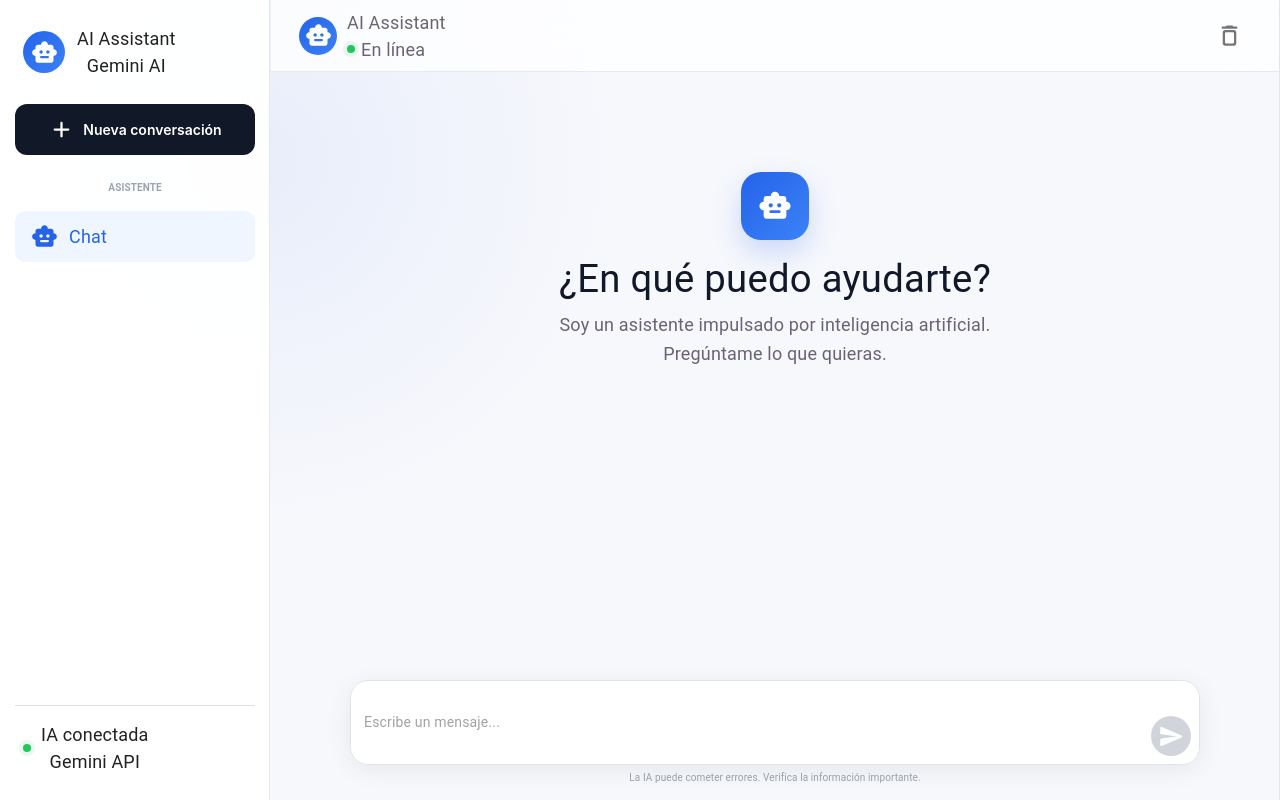
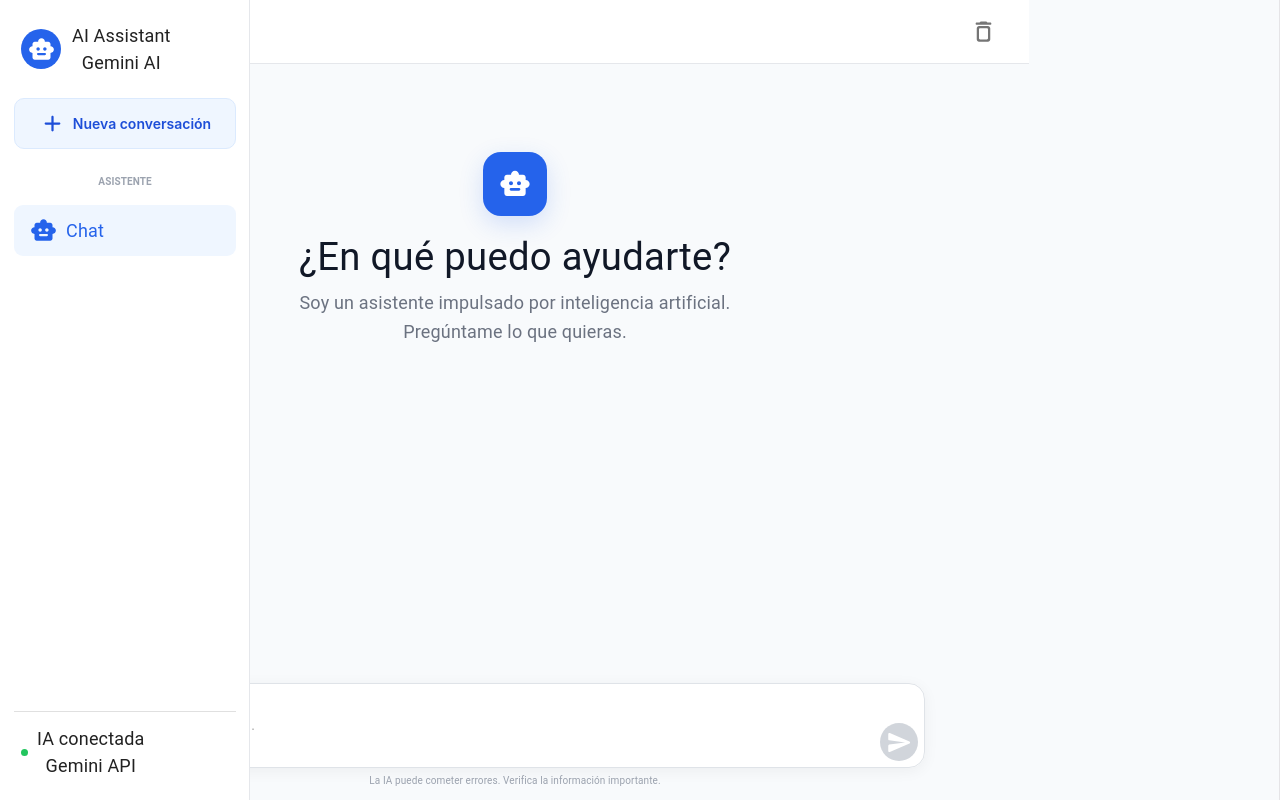
Before and after one commit to Patogol35/Fbot, a React app: page / in a window 1280 px wide. Built offline with nearby package versions, Linux system fonts and the light colour scheme; the HTML template or start-up script is replaced by a standard one.

Commit message:
Update Chat.css

```diff
--- a/src/components/Chat.css
+++ b/src/components/Chat.css
@@ -4,7 +4,6 @@ body,
     width: 100%;
     height: 100%;
     margin: 0;
-    padding: 0;
 }
 
 .chat-page {
@@ -12,44 +11,43 @@ body,
     height: 100vh;
     display: flex;
     overflow: hidden;
-    background: radial-gradient(circle at 20% 20%, rgba(37,99,235,.07), transparent 30%), #f7f8fc;
+    background: #f8fafc;
 }
 
 /* SIDEBAR */
 
 .chat-drawer .MuiDrawer-paper {
-    width: 270px;
+    width: 250px;
     box-sizing: border-box;
-    border-right: 1px solid #e7e8ef;
-    background: rgba(255,255,255,.94);
-    backdrop-filter: blur(20px);
+    border-right: 1px solid #e5e7eb;
+    background: #ffffff;
 }
 
 .sidebar {
-    width: 270px;
+    width: 250px;
     height: 100%;
     display: flex;
     flex-direction: column;
-    padding: 20px 15px;
+    padding: 18px 14px;
     box-sizing: border-box;
 }
 
 .sidebar-logo {
     display: flex;
     align-items: center;
-    gap: 12px;
-    padding: 5px 8px 25px;
+    gap: 11px;
+    padding: 4px 7px 22px;
 }
 
 .sidebar-avatar,
 .topbar-avatar,
 .message-avatar {
-    background: linear-gradient(135deg, #2563eb, #3b82f6) !important;
+    background: #2563eb !important;
 }
 
 .sidebar-avatar {
-    width: 42px !important;
-    height: 42px !important;
+    width: 40px !important;
+    height: 40px !important;
 }
 
 .new-chat-button {
@@ -57,12 +55,12 @@ body,
     display: flex;
     align-items: center;
     justify-content: center;
-    gap: 8px;
-    padding: 12px;
-    border: 0;
-    border-radius: 12px;
-    background: #111827;
-    color: white;
+    gap: 7px;
+    padding: 11px;
+    border: 1px solid #dbeafe;
+    border-radius: 10px;
+    background: #eff6ff;
+    color: #1d4ed8;
     font-size: 14px;
     font-weight: 600;
     cursor: pointer;
@@ -70,21 +68,21 @@ body,
 }
 
 .new-chat-button:hover {
-    background: #1f2937;
-    transform: translateY(-1px);
+    background: #dbeafe;
 }
 
 .sidebar-section-title {
-    margin: 25px 10px 8px !important;
+    margin: 25px 9px 8px !important;
     font-size: 10px !important;
     font-weight: 700 !important;
-    letter-spacing: 1px;
+    letter-spacing: .8px;
     color: #9ca3af;
 }
 
 .sidebar .MuiListItemButton-root {
-    border-radius: 10px;
+    min-height: 42px;
     margin-bottom: 3px;
+    border-radius: 9px;
     color: #4b5563;
 }
 
@@ -98,7 +96,7 @@ body,
 }
 
 .sidebar .MuiListItemIcon-root {
-    min-width: 38px;
+    min-width: 36px;
     color: #6b7280;
 }
 
@@ -109,84 +107,78 @@ body,
 .sidebar-status {
     display: flex;
     align-items: center;
-    gap: 10px;
-    padding: 15px 8px 5px;
+    gap: 9px;
+    padding: 13px 7px 3px;
 }
 
 .online-dot {
-    width: 8px;
-    height: 8px;
-    display: inline-block;
+    width: 7px;
+    height: 7px;
+    flex-shrink: 0;
     border-radius: 50%;
     background: #22c55e;
-    box-shadow: 0 0 0 4px rgba(34,197,94,.1);
 }
 
 /* MAIN */
 
 .chat-main {
-    width: calc(100% - 270px);
+    width: calc(100% - 250px);
     height: 100vh;
     min-width: 0;
-    min-height: 0;
-    margin-left: 270px;
     display: flex;
     flex-direction: column;
-    box-sizing: border-box;
 }
 
+/* TOPBAR */
+
 .chat-topbar {
-    height: 72px;
+    height: 64px;
     flex-shrink: 0;
     display: flex;
     align-items: center;
-    padding: 0 28px;
-    background: rgba(255,255,255,.78);
-    border-bottom: 1px solid #e8e9ef;
-    backdrop-filter: blur(20px);
+    padding: 0 24px;
+    border-bottom: 1px solid #e5e7eb;
+    background: rgba(255,255,255,.9);
+    backdrop-filter: blur(12px);
 }
 
-.topbar-info,
+.topbar-info {
+    display: flex;
+    align-items: center;
+    gap: 10px;
+}
+
+.topbar-avatar {
+    width: 36px !important;
+    height: 36px !important;
+}
+
 .online-status {
     display: flex;
     align-items: center;
+    gap: 5px;
 }
 
-.topbar-info {
-    gap: 10px;
-}
-
-.online-status {
-    gap: 6px;
-}
-
-.topbar-avatar {
-    width: 38px !important;
-    height: 38px !important;
-}
-
-/* MESSAGES */
+/* MESSAGE AREA */
 
 .messages-container {
     flex: 1;
-    min-width: 0;
     min-height: 0;
     overflow-y: auto;
-    padding: 20px;
-    box-sizing: border-box;
+    padding: 24px;
 }
 
 .messages-list {
     width: 100%;
-    max-width: 850px;
+    max-width: 820px;
     margin: auto;
 }
 
 .message-row {
     display: flex;
-    gap: 12px;
-    margin-bottom: 28px;
-    animation: messageIn .25s ease;
+    gap: 10px;
+    margin-bottom: 22px;
+    animation: messageIn .2s ease;
 }
 
 .message-row.user {
@@ -198,86 +190,84 @@ body,
 }
 
 .message-content {
-    max-width: min(720px, 80%);
+    max-width: min(680px, 80%);
     display: flex;
     flex-direction: column;
-    gap: 5px;
+    gap: 4px;
 }
 
 .message-name {
-    font-size: 11px !important;
+    padding: 0 5px;
     color: #9ca3af;
-    padding: 0 5px;
+    font-size: 10px !important;
 }
 
 .message-avatar {
-    width: 34px !important;
-    height: 34px !important;
+    width: 32px !important;
+    height: 32px !important;
     flex-shrink: 0;
 }
 
 .message-bubble {
-    padding: 14px 18px;
-    border-radius: 18px !important;
+    padding: 12px 16px;
+    border-radius: 16px !important;
 }
 
 .message-bubble.assistant {
-    background: white;
-    border: 1px solid #e7e8ef;
+    background: #ffffff;
+    border: 1px solid #e5e7eb;
     border-top-left-radius: 5px !important;
-    box-shadow: 0 3px 12px rgba(0,0,0,.03);
 }
 
 .message-bubble.user {
-    background: linear-gradient(135deg, #1d4ed8, #3b82f6);
     color: white;
+    background: #2563eb;
     border-top-right-radius: 5px !important;
 }
 
 .message-text {
     white-space: pre-wrap;
     font-size: 14px !important;
-    line-height: 1.65 !important;
+    line-height: 1.6 !important;
 }
 
-/* WELCOME */
+/* EMPTY CHAT */
 
 .welcome-container {
-    width: 100%;
-    max-width: 700px;
-    display: flex;
-    flex-direction: column;
-    align-items: center;
+    width: min(720px, 100%);
+    margin: 0 auto;
+    padding: 8vh 20px 20px;
+    box-sizing: border-box;
     text-align: center;
-    margin: 0 auto;
-    padding-top: 10vh;
-    box-sizing: border-box;
 }
 
 .welcome-icon-container {
-    width: 68px;
-    height: 68px;
+    width: 64px;
+    height: 64px;
+    margin: 0 auto 18px;
     display: flex;
     align-items: center;
     justify-content: center;
-    margin-bottom: 16px;
-    border-radius: 20px;
-    background: linear-gradient(135deg, #2563eb, #3b82f6);
+    border-radius: 18px;
+    background: #2563eb;
     color: white;
-    box-shadow: 0 12px 28px rgba(37,99,235,.22);
+    box-shadow: 0 8px 25px rgba(37,99,235,.18);
 }
 
 .welcome-icon-container svg {
-    font-size: 34px;
+    font-size: 32px;
 }
 
 .welcome-title {
     margin-bottom: 8px !important;
     color: #111827;
+    letter-spacing: -.5px;
 }
 
 .welcome-description {
-    max-width: 500px;
+    max-width: 480px;
+    margin: auto !important;
+    color: #6b7280;
     line-height: 1.6 !important;
 }
 
@@ -285,24 +275,24 @@ body,
 
 .suggestions {
     display: flex;
+    justify-content: center;
     flex-wrap: wrap;
-    justify-content: center;
-    gap: 10px;
-    margin-top: 24px;
+    gap: 8px;
+    margin-top: 22px;
 }
 
 .suggestion-chip {
-    height: 40px !important;
-    padding: 0 5px;
-    background: white !important;
+    height: 38px !important;
+    background: #ffffff !important;
     border: 1px solid #e5e7eb !important;
+    color: #374151 !important;
     transition: .2s !important;
 }
 
 .suggestion-chip:hover {
-    border-color: #3b82f6 !important;
+    border-color: #93c5fd !important;
     background: #eff6ff !important;
-    transform: translateY(-2px);
+    color: #1d4ed8 !important;
 }
 
 .suggestion-chip .MuiChip-icon {
@@ -312,18 +302,18 @@ body,
 /* TYPING */
 
 .typing-bubble {
-    min-width: 70px;
+    min-width: 62px;
 }
 
 .typing {
     display: flex;
-    gap: 5px;
+    gap: 4px;
     padding: 3px;
 }
 
 .typing span {
-    width: 7px;
-    height: 7px;
+    width: 6px;
+    height: 6px;
     border-radius: 50%;
     background: #9ca3af;
     animation: typing 1.2s infinite;
@@ -339,13 +329,13 @@ body,
 
 @keyframes typing {
     0%,60%,100% {
+        opacity: .35;
         transform: translateY(0);
-        opacity: .4;
     }
 
     30% {
-        transform: translateY(-5px);
         opacity: 1;
+        transform: translateY(-4px);
     }
 }
 
@@ -354,31 +344,31 @@ body,
 .input-area {
     width: 100%;
     flex-shrink: 0;
-    padding: 8px 20px 15px;
-    background: #f7f8fc;
+    padding: 8px 24px 12px;
     box-sizing: border-box;
+    background: #f8fafc;
 }
 
 .input-wrapper {
     position: relative;
-    width: 100%;
-    max-width: 850px;
+    width: min(820px, 100%);
     margin: auto;
 }
 
 .chat-input .MuiOutlinedInput-root {
-    padding-right: 58px;
-    border-radius: 18px;
+    min-height: 52px;
+    padding-right: 55px;
+    border-radius: 16px;
     background: white;
-    box-shadow: 0 5px 25px rgba(0,0,0,.07);
+    box-shadow: 0 3px 15px rgba(0,0,0,.05);
 }
 
 .chat-input .MuiOutlinedInput-root fieldset {
-    border-color: #e1e3ea;
+    border-color: #dfe3e8;
 }
 
 .chat-input .MuiOutlinedInput-root:hover fieldset {
-    border-color: #c7c9d3;
+    border-color: #cbd5e1;
 }
 
 .chat-input .MuiOutlinedInput-root.Mui-focused fieldset {
@@ -386,34 +376,33 @@ body,
 }
 
 .chat-input textarea {
+    padding: 13px 0;
     font-size: 14px;
-    padding: 13px 0;
 }
 
 .send-button {
     position: absolute !important;
-    right: 9px;
-    bottom: 9px;
-    width: 40px;
-    height: 40px;
-    background: linear-gradient(135deg, #1d4ed8, #3b82f6) !important;
+    right: 7px;
+    bottom: 7px;
+    width: 38px;
+    height: 38px;
+    background: #2563eb !important;
     color: white !important;
     transition: .2s !important;
 }
 
 .send-button:hover {
-    transform: scale(1.05);
-    box-shadow: 0 5px 15px rgba(37,99,235,.3);
+    background: #1d4ed8 !important;
+    transform: scale(1.04);
 }
 
 .send-button.Mui-disabled {
     background: #d1d5db !important;
-    color: white !important;
 }
 
 .input-disclaimer {
+    margin-top: 5px !important;
     text-align: center;
-    margin-top: 5px !important;
     font-size: 10px !important;
     color: #9ca3af;
 }
@@ -423,7 +412,7 @@ body,
 @keyframes messageIn {
     from {
         opacity: 0;
-        transform: translateY(8px);
+        transform: translateY(6px);
     }
 
     to {
@@ -437,23 +426,23 @@ body,
 @media (max-width: 900px) {
     .chat-main {
         width: 100%;
-        margin-left: 0;
     }
 
     .chat-topbar {
-        padding: 0 15px;
+        height: 60px;
+        padding: 0 14px;
     }
 
     .messages-container {
-        padding: 15px 12px;
+        padding: 18px 12px;
     }
 
     .message-content {
-        max-width: 85%;
+        max-width: 86%;
     }
 
     .welcome-container {
-        padding-top: 7vh;
+        padding-top: 6vh;
     }
 
     .welcome-title {
@@ -461,17 +450,27 @@ body,
     }
 
     .input-area {
-        padding: 8px 10px 12px;
+        padding: 7px 10px 10px;
     }
 }
 
 @media (max-width: 500px) {
     .message-content {
-        max-width: 88%;
+        max-width: 90%;
     }
 
     .welcome-container {
-        padding-top: 5vh;
+        padding: 4vh 10px 15px;
+    }
+
+    .welcome-icon-container {
+        width: 58px;
+        height: 58px;
+        margin-bottom: 14px;
+    }
+
+    .welcome-icon-container svg {
+        font-size: 29px;
     }
 
     .welcome-title {
@@ -484,11 +483,11 @@ body,
 
     .suggestions {
         flex-direction: column;
-        width: 100%;
-        padding: 0 25px;
+        align-items: stretch;
+        padding: 0 15px;
     }
 
     .suggestion-chip {
         width: 100%;
     }
-    }
+}
```
